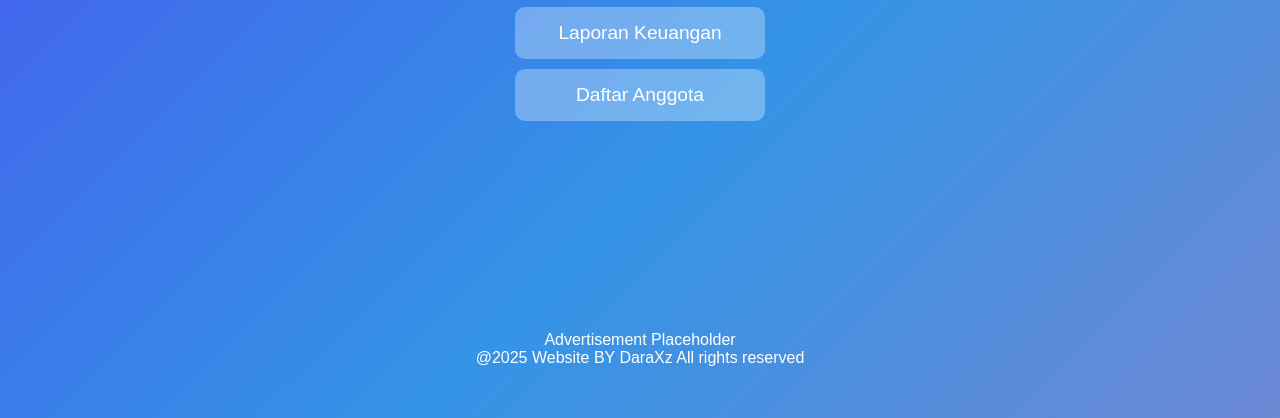
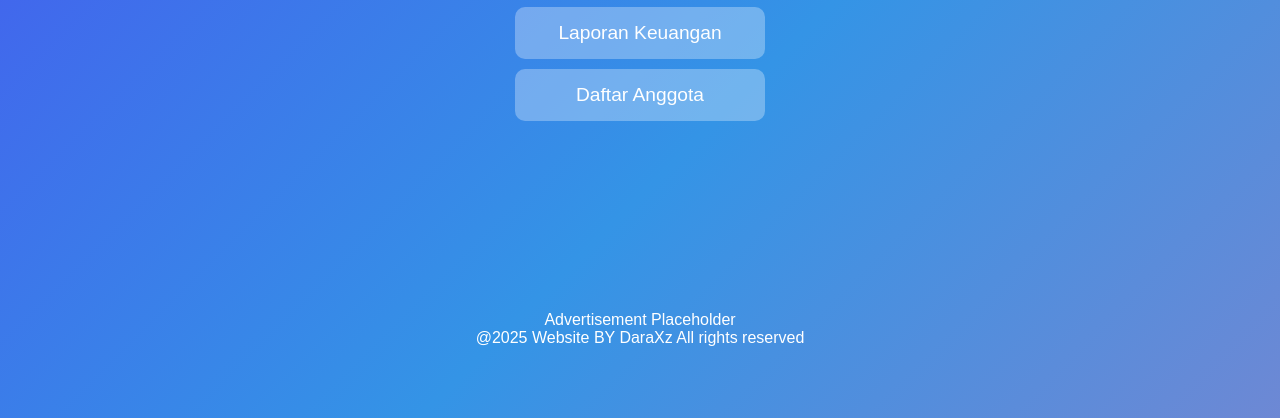
Before and after one commit to DaraOficcial/Al-Istiqomah, a plain HTML site: page Al-Istiqomah.html in a window 1280 px wide. Shown: the part 382-800 px from the top of the page. Drawn offline with Linux system fonts and the light colour scheme.

Commit message:
Update Al-Istiqomah.html

```diff
--- a/Al-Istiqomah.html
+++ b/Al-Istiqomah.html
@@ -81,7 +81,7 @@ h1 {
 }
 .advertisement, .footer{
  position: relative;
- top: 200px;
+ top: 180px;
 }
     </style>
 </head>
```
